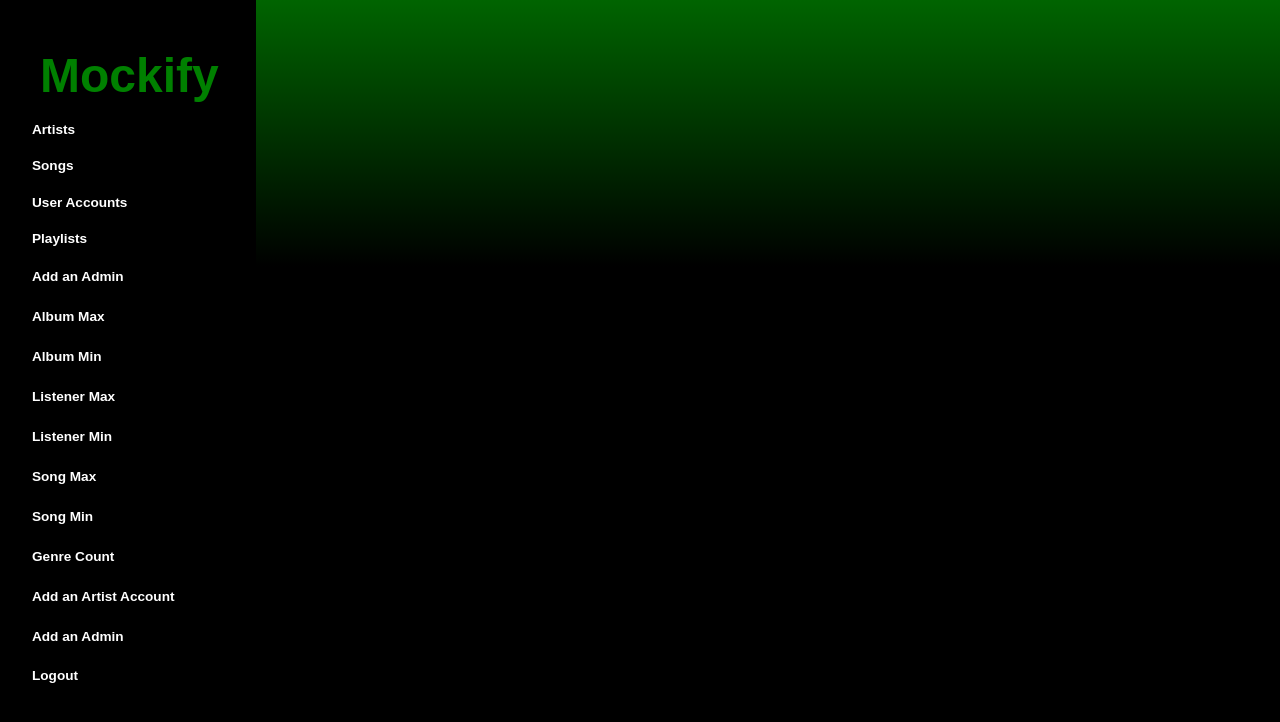
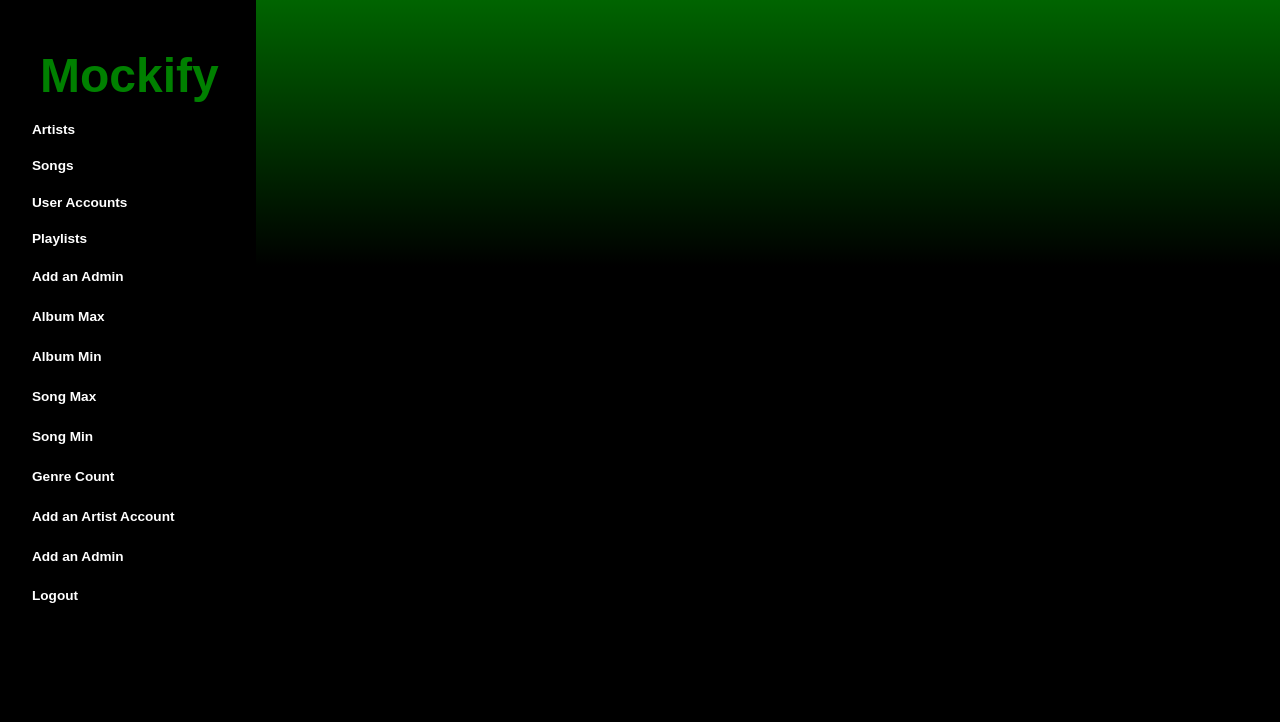
Before and after one commit to doanlng/mockifydb, a PHP site: page /adminLanding.php in a window 1280 px wide. Shown: the top 722 px of the page. Run offline with PHP 8.4, Linux system fonts and the light colour scheme; the visitor is signed in with stand-in values (Sample User, id 1); data that the repository does not hold is empty; some libraries are stand-ins or nearby versions.

Commit message:
Add files via upload

```diff
--- a/adminLanding.php
+++ b/adminLanding.php
@@ -54,12 +54,6 @@
                     <a href="statistic-album-min.php"style="color:white">Album Min</a><br>
                 </div>
                 <div class="button bold">
-                     <a href="statistic-listener-max.php"style="color:white">Listener Max</a><br>
-                </div>
-                <div class="button bold">
-                    <a href="statistic-listener-min.php"style="color:white">Listener Min</a><br>
-                </div>
-                <div class="button bold">
                      <a href="statistic-song-max.php"style="color:white">Song Max</a><br>
                 </div>
                 <div class="button bold">
--- a/statistic-song-max.php
+++ b/statistic-song-max.php
@@ -20,14 +20,13 @@ table{
         <td>Name</td>
         <td>Length</td>
         <td>Genre</td>
-        <td>Date</td>
 
     </tr>
 <?php
 
     while($song_max_data = mysqli_fetch_assoc($song_max)){
         echo '<tr>';
-        echo '<td>' . $song_max_data['Name'] . "</td>" . '<td>' . $song_max_data['LENGTH'] . "</td>" . '<td>' . $song_max_data['GENRE'] . "</td>" . '<td>' . $song_max_data['RELEASE_DATE'] . "</td>" . "<br>";
+        echo '<td>' . $song_max_data['Name'] . "</td>" . '<td>' . $song_max_data['LENGTH'] . "</td>" . '<td>' . $song_max_data['GENRE'] . "</td>" . '<td>' . "</td>" . "<br>";
         echo '</tr>';
     }
 
--- a/statistic-song-min.php
+++ b/statistic-song-min.php
@@ -20,14 +20,13 @@ table{
         <td>Name</td>
         <td>Length</td>
         <td>Genre</td>
-        <td>Date</td>
 
     </tr>
 <?php
 
     while($song_min_data = mysqli_fetch_assoc($song_min)){
         echo '<tr>';
-        echo '<td>' . $song_min_data['Name'] . "</td>" . '<td>' . $song_min_data['LENGTH'] . "</td>" . '<td>' . $song_min_data['GENRE'] . "</td>" . '<td>' . $song_min_data['RELEASE_DATE'] . "</td>" . "<br>";
+        echo '<td>' . $song_min_data['Name'] . "</td>" . '<td>' . $song_min_data['LENGTH'] . "</td>" . '<td>' . $song_min_data['GENRE'] . "</td>" . "<br>";
         echo '</tr>';
     }
 
```
